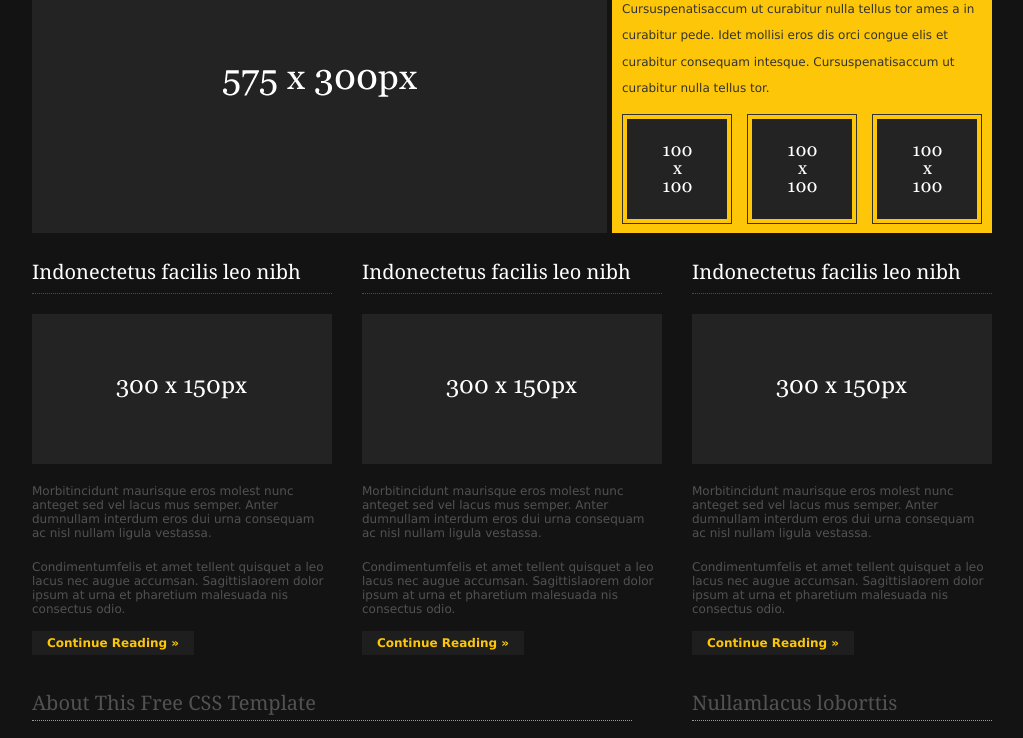
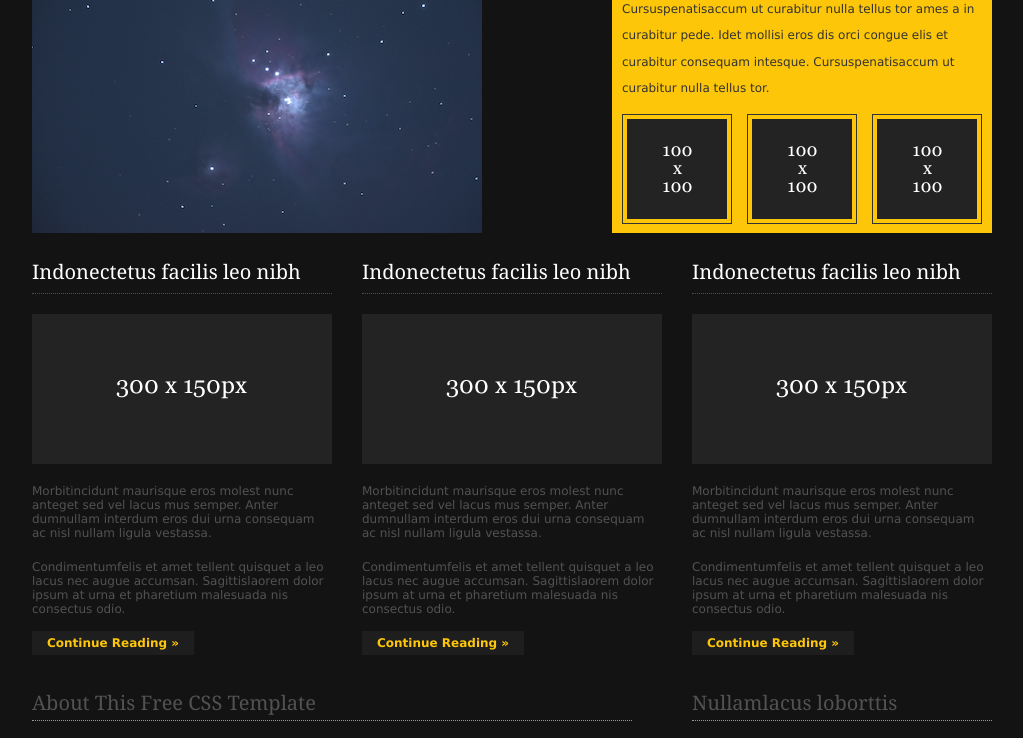
Before and after one commit to ashoka-astronomy/ashoka-astronomy.github.io, a plain HTML site: page index.html in a window 1280 px wide. Shown: the part 245-983 px from the top of the page, without its empty margins (128-1151 px from the left). Drawn offline with Linux system fonts and the light colour scheme.

Commit message:
Update index.html

```diff
--- a/index.html
+++ b/index.html
@@ -26,7 +26,7 @@
 </div>
 <div class="wrapper">
   <div id="latest">
-    <div class="fl_left"><a href="#"><img src="images/demo/575x300.gif" alt="" /></a></div>
+    <div class="fl_left"><a href="#"><img src="images/demo/DSC_0277.JPG" alt="" /></a></div>
     <div class="fl_right">
       <h2>Cursus penati saccum ut.</h2>
       <p>Cursuspenatisaccum ut curabitur nulla tellus tor ames a in curabitur pede. Idet mollisi eros dis orci congue elis et curabitur consequam intesque. Cursuspenatisaccum ut curabitur nulla tellus tor.</p>
```
